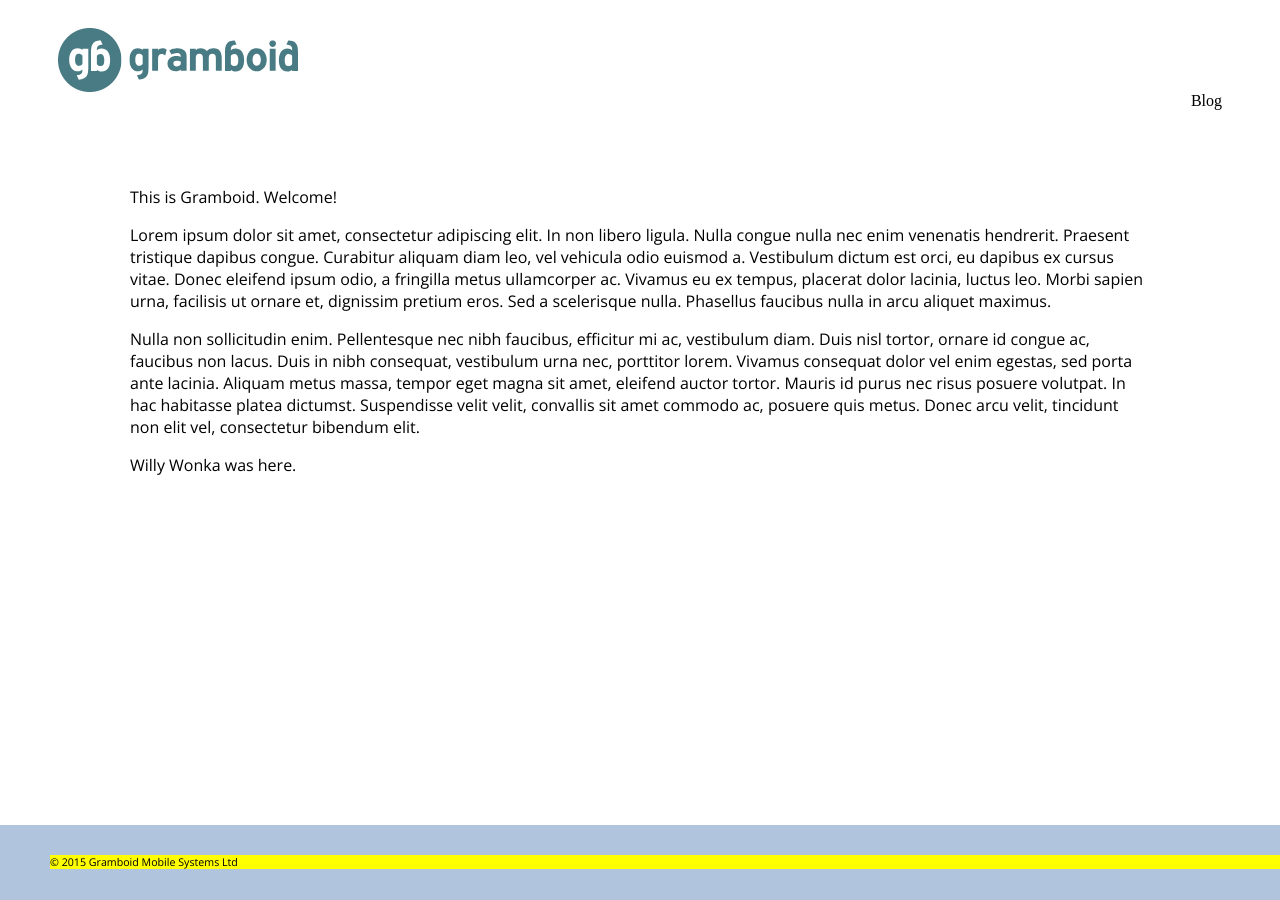
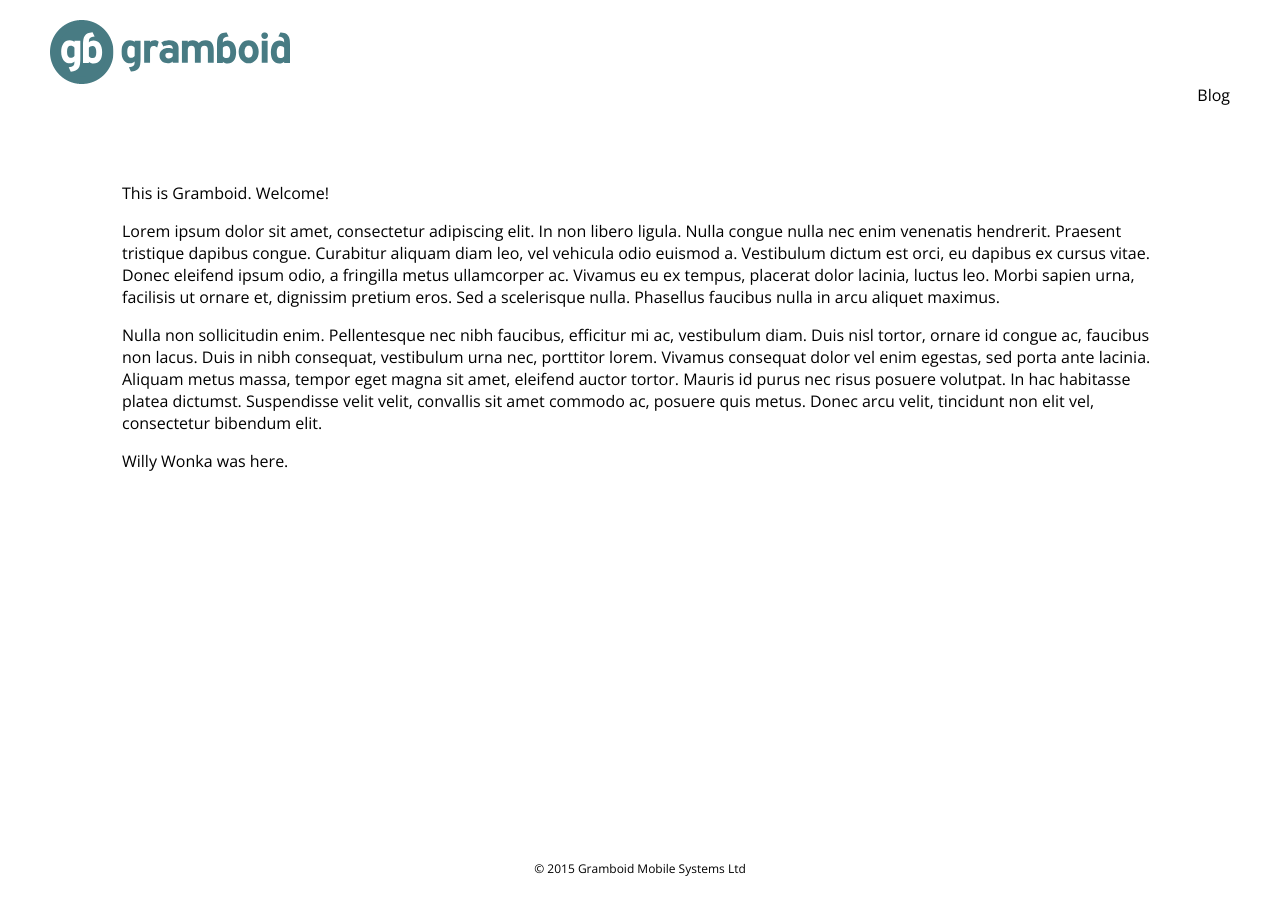
Before and after one commit to gramboid/gramboid.github.io, a Jekyll site: the page built from index.md, in a window 1280 px wide. Built offline with Jekyll 4.4.1, drawn with Linux system fonts in a browser that asks for light colours.

Commit message:
Fix footer positioning

```diff
--- a/_layouts/default.html
+++ b/_layouts/default.html
@@ -27,24 +27,26 @@
 
 <body>
 
-  <div class="header">
-    <img src="logo_with_text.svg" width=240 height=64 >
+  <div id="wrapper">
 
-    <div align="right">
-      Blog
+    <div class="header">
+      <img src="logo_with_text.svg" width=240 height=64 >
+      <div align="right">
+        Blog
+      </div>
+    </div>
+
+    <div id="content">
+      {{ content }}
+    </div>
+
+    <div id="footer">
+        &copy; 2015 Gramboid Mobile Systems Ltd
     </div>
 
   </div>
 
-  <div id="main">
-    {{ content }}
-  </div>
-
-  <div class="footer">
-    <p class="footer">
-      &copy; 2015 Gramboid Mobile Systems Ltd
-    </p>
-  </div>
+  <!-- footer -->
 
 </body>
 </html>
--- a/default.css
+++ b/default.css
@@ -1,40 +1,44 @@
-  div.header {
-    padding-left: 50px;
-    padding-right: 50px;
-    padding-top: 20px;
-    padding-bottom: 20px;
-  }
+html, body {
+  margin:0;
+  padding:0;
+  height:100%;
+  font-family: "Open Sans", sans-serif;
+  font-weight: 400;
 
-  div.footer {
-    padding-left: 50px;
-    padding-right: 50px;
-    padding-top: 20px;
-    padding-bottom: 20px;
+}
 
-    position: fixed;
-    bottom: 0;
-    left: 0;
-    width: 100%;
+#wrapper {
+  min-height:100%;
+  position:relative;
+}
 
-    background-color: #b0c4de;
-  }
+#content {
+  padding-bottom:40px;   /* Height of the footer element */
+  padding-left: 122px;
+  padding-right: 122px;
+  padding-top: 40px;
+}
 
-  div#main {
-    padding-left: 122px;
-    padding-right: 122px;
-    padding-top: 40px;
-    padding-bottom: 40px;
-  }
+#footer {
+  width:100%;
+  height:40px;
+  position:absolute;
+  bottom:0;
+  left:0;
+  font-size: 12px;
+  font-weight: 300;
+  text-align: center;
+}
 
-  p {
-    font-family: "Open Sans", sans-serif;
-    font-weight: 400;
-  }
 
-  p.footer {
-    font-size: 8pt;
-    font-weight: 300;
-    background-color: #ffff00;
-    margin-left: auto;
-    margin-right: auto;
-  }
+div.header {
+  padding-left: 50px;
+  padding-right: 50px;
+  padding-top: 20px;
+  padding-bottom: 20px;
+}
+
+p {
+  font-family: "Open Sans", sans-serif;
+  font-weight: 400;
+}
```
